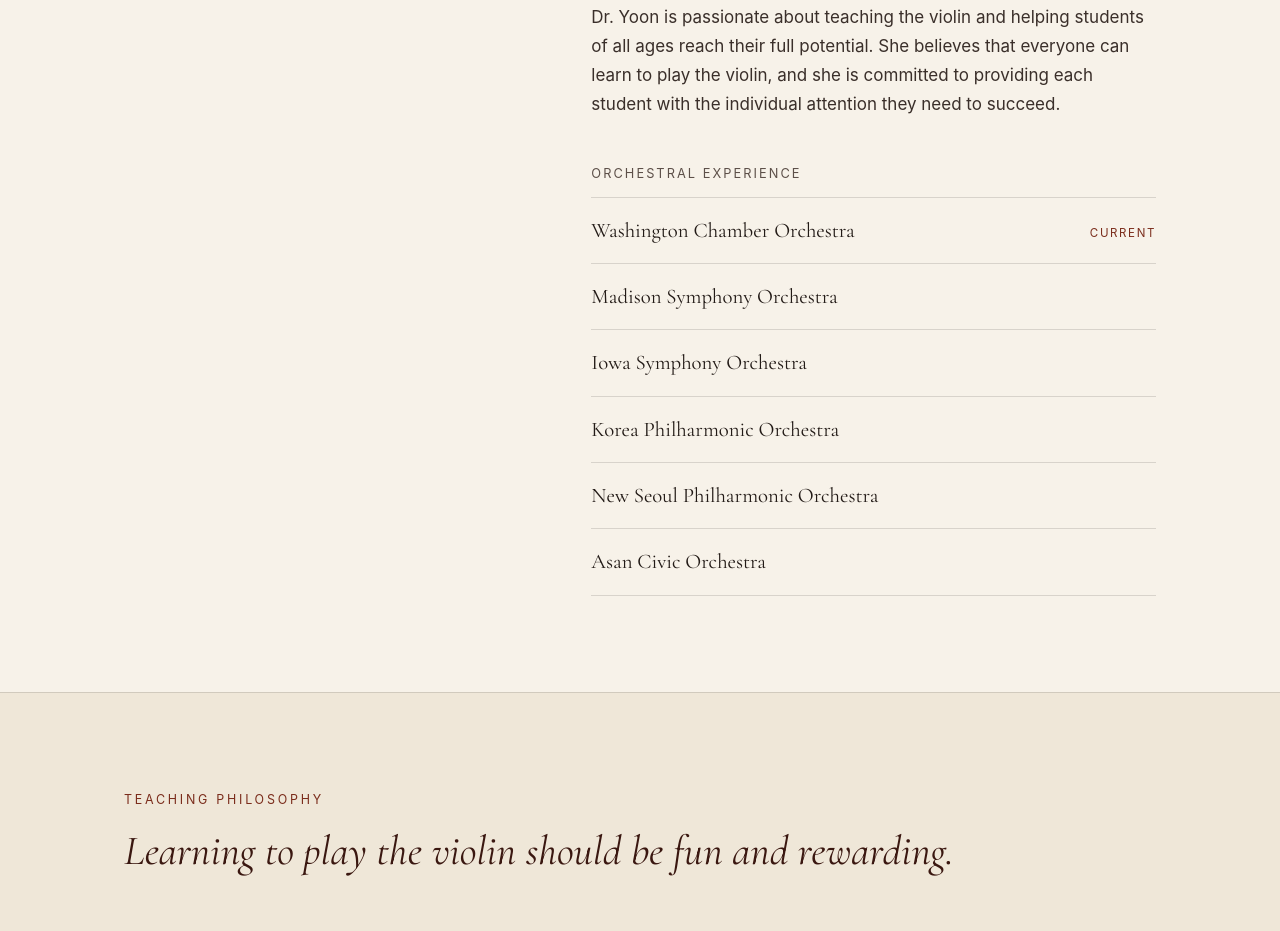
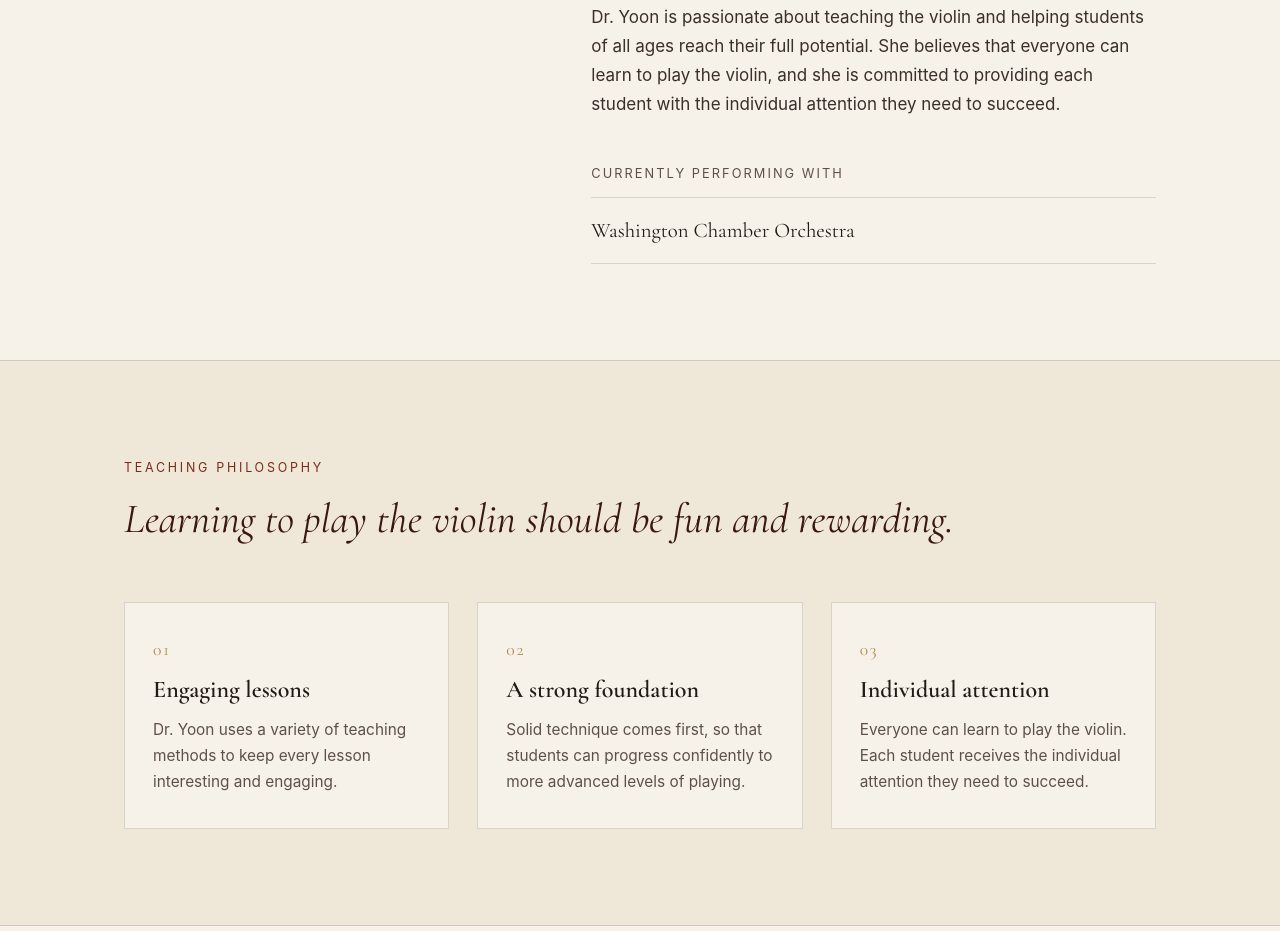
Before and after one commit to juliajhyoon/juliajhyoon.github.io, a plain HTML site: page index.html in a window 1280 px wide. Shown: the part 1191-2122 px from the top of the page. Drawn offline with nearby package versions, Linux system fonts and the light colour scheme.

Commit message:
Show only current orchestra
Co-Authored-By: Claude Opus 5.5 <noreply@anthropic.com>
Claude-Session: https://claude.ai/code/session_01RN8dWbaFuA54ApACRCqLhV

```diff
--- a/index.html
+++ b/index.html
@@ -225,14 +225,9 @@
         <p lang="ko">윤 박사는 바이올린을 가르치는 일, 그리고 모든 연령의 학생이 자신의 잠재력을 온전히 발휘하도록 돕는 일에 열정을 쏟고 있습니다. 누구나 바이올린을 배울 수 있다고 믿으며, 학생 한 명 한 명이 성장하는 데 필요한 세심한 개별 지도를 약속합니다.</p>
       </div>
 
-      <p class="sub"><span lang="en">Orchestral experience</span><span lang="ko">오케스트라 활동</span></p>
+      <p class="sub"><span lang="en">Currently performing with</span><span lang="ko">현재 활동</span></p>
       <ul class="orch">
-        <li><span><span lang="en">Washington Chamber Orchestra</span><span lang="ko">워싱턴 체임버 오케스트라</span></span><small><span lang="en">Current</span><span lang="ko">현재</span></small></li>
-        <li><span><span lang="en">Madison Symphony Orchestra</span><span lang="ko">매디슨 심포니 오케스트라</span></span></li>
-        <li><span><span lang="en">Iowa Symphony Orchestra</span><span lang="ko">아이오와 심포니 오케스트라</span></span></li>
-        <li><span><span lang="en">Korea Philharmonic Orchestra</span><span lang="ko">코리아 필하모닉 오케스트라</span></span></li>
-        <li><span><span lang="en">New Seoul Philharmonic Orchestra</span><span lang="ko">뉴서울 필하모닉 오케스트라</span></span></li>
-        <li><span><span lang="en">Asan Civic Orchestra</span><span lang="ko">아산 시민 오케스트라</span></span></li>
+        <li><span><span lang="en">Washington Chamber Orchestra</span><span lang="ko">워싱턴 체임버 오케스트라</span></span></li>
       </ul>
     </div>
   </div>
```
